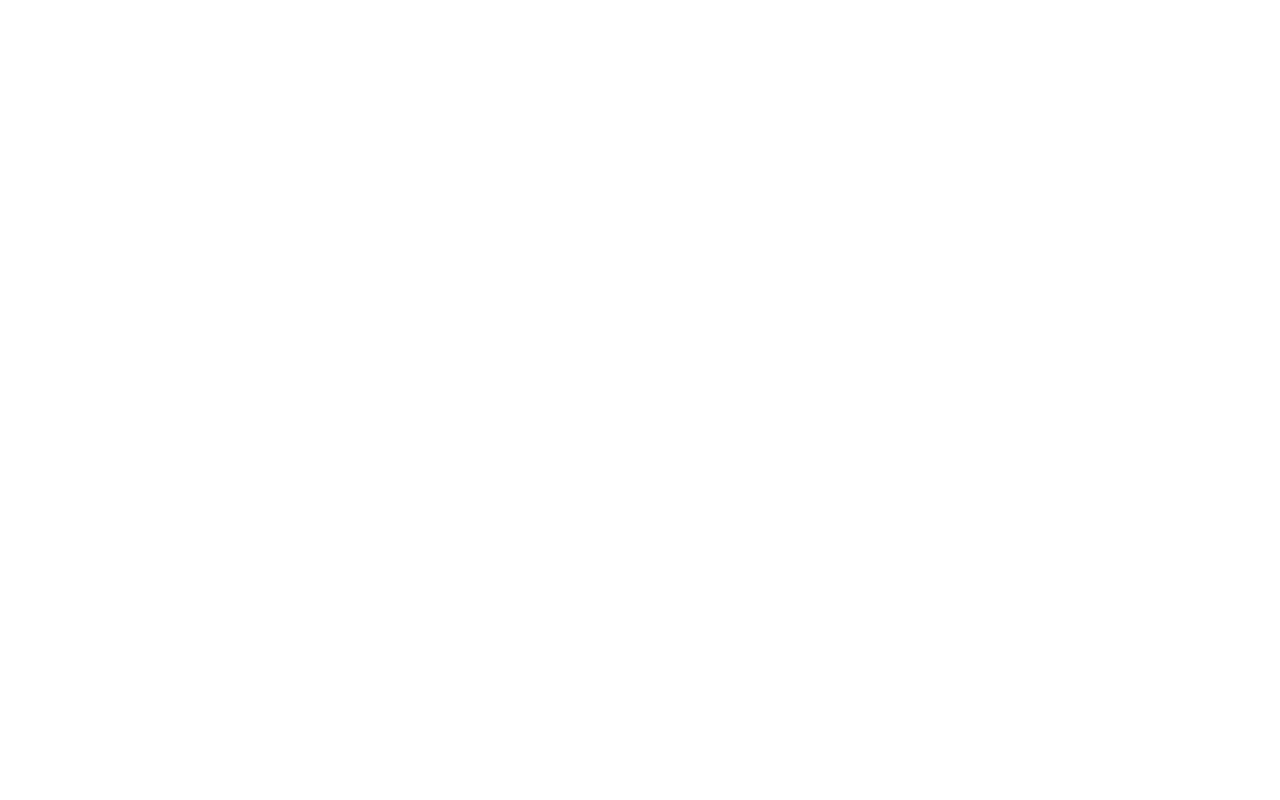
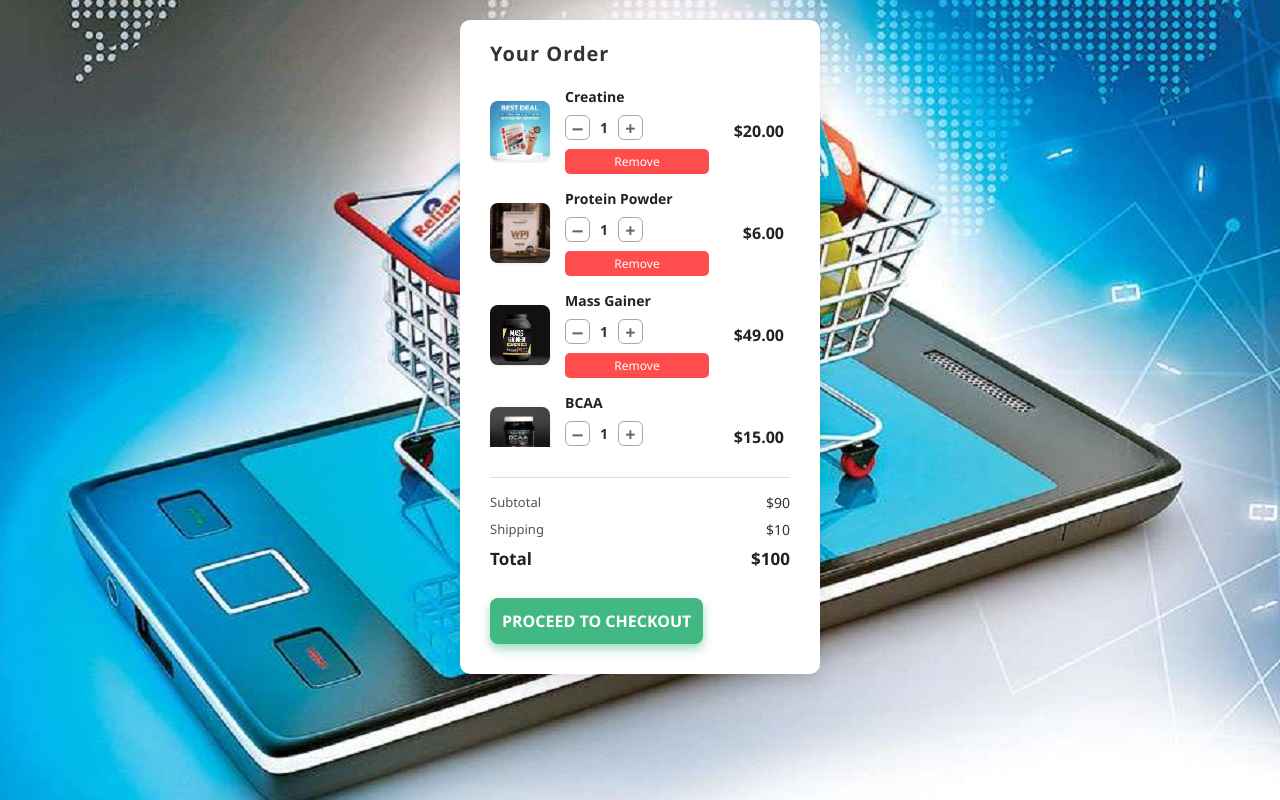
Before and after one commit to Abdallah-AbouHamdan/SESSION_14, a plain HTML site: page index.html in a window 1280 px wide. Drawn offline with Linux system fonts and the light colour scheme.

Commit message:
final result

```diff
--- a/index.html
+++ b/index.html
@@ -1,12 +1,32 @@
 <!DOCTYPE html>
 <html lang="en">
 <head>
-    <meta charset="UTF-8">
-    <meta name="viewport" content="width=device-width, initial-scale=1.0">
-    <title>Document</title>
-    <link rel="stylesheet" href="style.css">
+  <meta charset="UTF-8" />
+  <meta name="viewport" content="width=device-width, initial-scale=1" />
+  <title>Project</title>
+  <link rel="stylesheet" href="style.css">
 </head>
 <body>
-    <script src="index.js"></script>
+  <main class="cart-container" aria-label="Shopping cart">
+    <h1 class="cart-header">Your Order</h1>
+    <section class="cart-items" id="cart-items" aria-live="polite" aria-relevant="additions removals">
+    </section>
+    <section class="cart-summary" aria-label="Order summary">
+      <div class="summary-row">
+        <span class="summary-label">Subtotal</span>
+        <span class="summary-value" id="subtotal">$0.00</span>
+      </div>
+      <div class="summary-row">
+        <span class="summary-label">Shipping</span>
+        <span class="summary-value" id="shipping">$10.00</span>
+      </div>
+      <div class="summary-row summary-total">
+        <span class="summary-label">Total</span>
+        <span class="summary-value" id="total">$0.00</span>
+      </div>
+      <button id="checkout-btn" class="checkout-btn" disabled>PROCEED TO CHECKOUT</button>
+    </section>
+  </main>
+<script src="index.js"></script>
 </body>
 </html>
--- a/index.js
+++ b/index.js
@@ -0,0 +1,176 @@
+(function () {
+  let cart = [
+    {
+      id: 1,
+      name: "Creatine",
+      price: 20.0,
+      quantity: 1,
+      imageURL:"img1.jpg"
+    },
+    {
+      id: 2,
+      name: "Protein Powder",
+      price: 6.0,
+      quantity: 1,
+      imageURL: "img2.avif"
+    },
+    {
+      id: 3,
+      name: "Mass Gainer",
+      price: 49.0,
+      quantity: 1,
+      imageURL: "img3.jpeg"
+    },
+    {
+      id: 4,
+      name: "BCAA",
+      price: 15.0,
+      quantity: 1,
+      imageURL: "img4.webp"
+    },
+  ];
+
+  const SHIPPING_COST = 10.0;
+
+  const cartItemsContainer = document.getElementById("cart-items");
+  const subtotalEl = document.getElementById("subtotal");
+  const shippingEl = document.getElementById("shipping");
+  const totalEl = document.getElementById("total");
+  const checkoutBtn = document.getElementById("checkout-btn");
+
+  function reRenderUI() {
+    cartItemsContainer.innerHTML = "";
+
+    if (cart.length === 0) {
+      cartItemsContainer.innerHTML = "<p>Your cart is empty.</p>";
+      checkoutBtn.disabled = true;
+      subtotalEl.textContent = "$0.00";
+      totalEl.textContent = "$0.00";
+      return;
+    }
+
+    cart.forEach((item) => {
+      const itemEl = document.createElement("article");
+      itemEl.className = "cart-item";
+      itemEl.setAttribute("data-id", item.id);
+
+      const imageWrapper = document.createElement("div");
+      imageWrapper.className = "item-image";
+
+      const imgEl = document.createElement("img");
+      imgEl.src = item.imageURL;
+      imgEl.onerror = function () {
+        this.onerror = null;
+        this.src =
+          "https://placehold.co/60x60?text=No+Image&bg=ffdddd&fg=aa0000";
+      };
+      imageWrapper.appendChild(imgEl);
+
+      const infoEl = document.createElement("div");
+      infoEl.className = "item-info";
+
+      const nameEl = document.createElement("div");
+      nameEl.className = "item-name";
+      nameEl.textContent = item.name;
+
+      const quantityEl = document.createElement("div");
+      quantityEl.className = "item-quantity";
+
+      const btnDecrease = document.createElement("button");
+      btnDecrease.className = "btn-qty";
+      btnDecrease.setAttribute(
+        "aria-label",
+        `Decrease quantity of ${item.name}`
+      );
+      btnDecrease.textContent = "−";
+      btnDecrease.onclick = () => updateQuantity(item.id, item.quantity - 1);
+
+      const qtyValue = document.createElement("div");
+      qtyValue.className = "qty-value";
+      qtyValue.textContent = item.quantity;
+
+      const btnIncrease = document.createElement("button");
+      btnIncrease.className = "btn-qty";
+      btnIncrease.setAttribute(
+        "aria-label",
+        `Increase quantity of ${item.name}`
+      );
+      btnIncrease.textContent = "+";
+      btnIncrease.onclick = () => updateQuantity(item.id, item.quantity + 1);
+
+      quantityEl.appendChild(btnDecrease);
+      quantityEl.appendChild(qtyValue);
+      quantityEl.appendChild(btnIncrease);
+
+      infoEl.appendChild(nameEl);
+      infoEl.appendChild(quantityEl);
+
+      const priceEl = document.createElement("div");
+      priceEl.className = "item-price";
+      priceEl.textContent = `$${(item.price * item.quantity).toFixed(2)}`;
+
+      itemEl.appendChild(imageWrapper);
+      itemEl.appendChild(infoEl);
+      itemEl.appendChild(priceEl);
+
+      const removeBtn = document.createElement("button");
+      removeBtn.textContent = "Remove";
+      removeBtn.style.marginTop = "6px";
+      removeBtn.style.background = "#ff4c4c";
+      removeBtn.style.border = "none";
+      removeBtn.style.borderRadius = "5px";
+      removeBtn.style.color = "white";
+      removeBtn.style.fontSize = "12px";
+      removeBtn.style.padding = "4px 8px";
+      removeBtn.style.cursor = "pointer";
+      removeBtn.setAttribute("aria-label", `Remove ${item.name} from cart`);
+      removeBtn.onclick = () => removeItem(item.id);
+      infoEl.appendChild(removeBtn);
+
+      cartItemsContainer.appendChild(itemEl);
+    });
+
+    updateTotals();
+  }
+
+
+  function updateQuantity(id, newQuantity) {
+    if (newQuantity < 1) return;
+
+    const itemIndex = cart.findIndex((i) => i.id === id);
+    if (itemIndex === -1) return;
+
+    cart[itemIndex].quantity = newQuantity;
+    reRenderUI();
+  }
+
+
+  function removeItem(id) {
+    cart = cart.filter((i) => i.id !== id);
+    reRenderUI();
+  }
+
+  function updateTotals() {
+    const subtotal = cart.reduce(
+      (acc, item) => acc + item.price * item.quantity,
+      0
+    );
+    subtotalEl.textContent = `$${subtotal}`;
+
+    const total = subtotal === 0 ? 0 : subtotal + SHIPPING_COST;
+    totalEl.textContent = `$${total}`;
+
+    shippingEl.textContent =
+      subtotal === 0 ? "$0.00" : `$${SHIPPING_COST}`;
+
+    checkoutBtn.disabled = subtotal === 0;
+  }
+
+  checkoutBtn.onclick = function () {
+    alert("Checkout completed! Thank you for your order.");
+    cart = [];
+    reRenderUI();
+  };
+
+  reRenderUI();
+})();
--- a/style.css
+++ b/style.css
@@ -1,5 +1,177 @@
-*{
-    margin: 0;
-    padding: 0;
-    box-sizing: border-box;
-}
+    * {
+        margin: 0;
+        padding: 0;
+        box-sizing: border-box;
+        font-family: 'Segoe UI', Tahoma, Geneva, Verdana, sans-serif;
+      }
+      body {
+        background: url(img0.jpg);
+        padding: 20px;
+        display: flex;
+        justify-content: center;
+        align-items: start;
+        min-height: 100vh;
+      }
+      .cart-container {
+        background: white;
+        width: 360px;
+        border-radius: 10px;
+        box-shadow: 0 8px 20px rgb(0 0 0 / 0.1);
+        padding: 20px 30px 30px 30px;
+        display: flex;
+        flex-direction: column;
+      }
+      .cart-header {
+        font-weight: 700;
+        font-size: 20px;
+        letter-spacing: 0.05em;
+        margin-bottom: 20px;
+        color: #333;
+      }
+      .cart-items {
+        flex-grow: 1;
+        margin-bottom: 15px;
+        display: flex;
+        flex-direction: column;
+        gap: 15px;
+        max-height: 360px;
+        overflow-y: auto;
+        padding-right: 6px;
+      }
+      .cart-item {
+        display: flex;
+        align-items: center;
+        gap: 15px;
+      }
+      .item-image {
+        flex-shrink: 0;
+        width: 60px;
+        height: 60px;
+        border-radius: 8px;
+        overflow: hidden;
+        background: #eeeeee;
+        box-shadow: 0 1px 3px rgb(0 0 0 / 0.1);
+        display: flex;
+        justify-content: center;
+        align-items: center;
+      }
+      .item-image img {
+        width: 100%;
+        height: 100%;
+        object-fit: cover;
+        display: block;
+      }
+      .item-info {
+        flex-grow: 1;
+        display: flex;
+        flex-direction: column;
+        gap: 3px;
+        font-size: 14px;
+        color: #444;
+      }
+      .item-name {
+        font-weight: 600;
+        color: #222;
+      }
+      .item-desc {
+        font-size: 12px;
+        color: #888;
+      }
+      .item-quantity {
+        display: flex;
+        align-items: center;
+        gap: 5px;
+        margin-top: 6px;
+      }
+      .btn-qty {
+        width: 25px;
+        height: 25px;
+        border: 1.8px solid #a4a9ac;
+        border-radius: 6px;
+        background: transparent;
+        color: #666;
+        font-weight: 700;
+        font-size: 18px;
+        line-height: 1;
+        cursor: pointer;
+        user-select: none;
+        display: flex;
+        justify-content: center;
+        align-items: center;
+        transition: background-color 0.2s, border-color 0.2s, color 0.2s;
+      }
+      .btn-qty:hover {
+        background-color: #42b983;
+        border-color: #42b983;
+        color: white;
+      }
+      .qty-value {
+        min-width: 18px;
+        text-align: center;
+        font-weight: 700;
+        color: #223344;
+      }
+      .item-price {
+        flex-shrink: 0;
+        font-weight: 700;
+        font-size: 16px;
+        color: #222;
+        min-width: 60px;
+        text-align: right;
+      }
+      .cart-summary {
+        border-top: 1px solid #ddd;
+        margin-top: 15px;
+        padding-top: 15px;
+        font-size: 14px;
+        color: #333;
+      }
+      .summary-row {
+        display: flex;
+        justify-content: space-between;
+        margin-bottom: 8px;
+      }
+      .summary-label {
+        font-weight: 500;
+        color: #555;
+        font-size: 13px;
+      }
+      .summary-total .summary-label {
+        font-weight: 700;
+        font-size: 17px;
+        color: #222;
+      }
+      .summary-total .summary-value {
+        font-weight: 700;
+        font-size: 17px;
+        color: #222;
+      }
+      .checkout-btn {
+        margin-top: 20px;
+        background-color: #42b983;
+        border: none;
+        border-radius: 8px;
+        padding: 12px;
+        font-size: 16px;
+        color: white;
+        font-weight: 700;
+        cursor: pointer;
+        box-shadow: 0 5px 10px rgb(66 185 131 / 0.5);
+        transition: background-color 0.3s, box-shadow 0.3s;
+      }
+      .checkout-btn:hover:not(:disabled) {
+        background-color: #369c6f;
+        box-shadow: 0 6px 12px rgb(54 156 111 / 0.7);
+      }
+      .checkout-btn:disabled {
+        background-color: #a6d3bc;
+        cursor: not-allowed;
+        box-shadow: none;
+      }
+      .cart-items::-webkit-scrollbar {
+        width: 6px;
+      }
+      .cart-items::-webkit-scrollbar-thumb {
+        background-color: #42b983;
+        border-radius: 4px;
+      }
```
Also changed, not shown: img0.jpg (added), img1.jpg (added), img2.avif (added), img3.jpeg (added), img4.webp (added).
